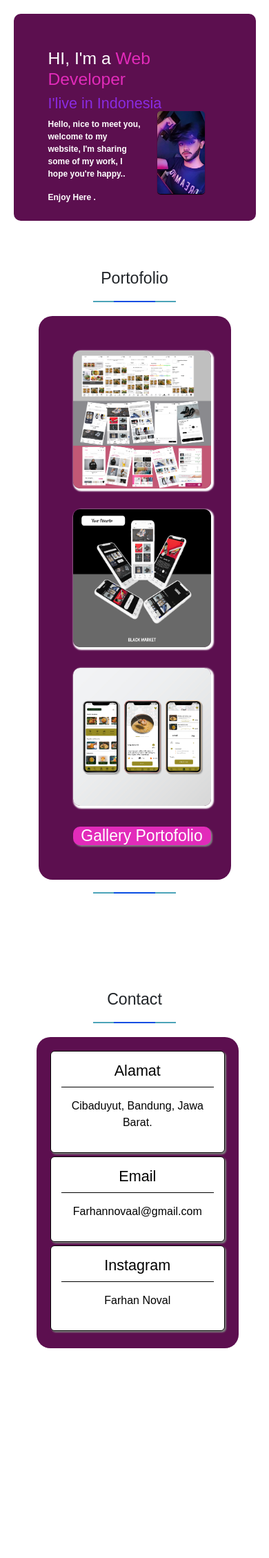
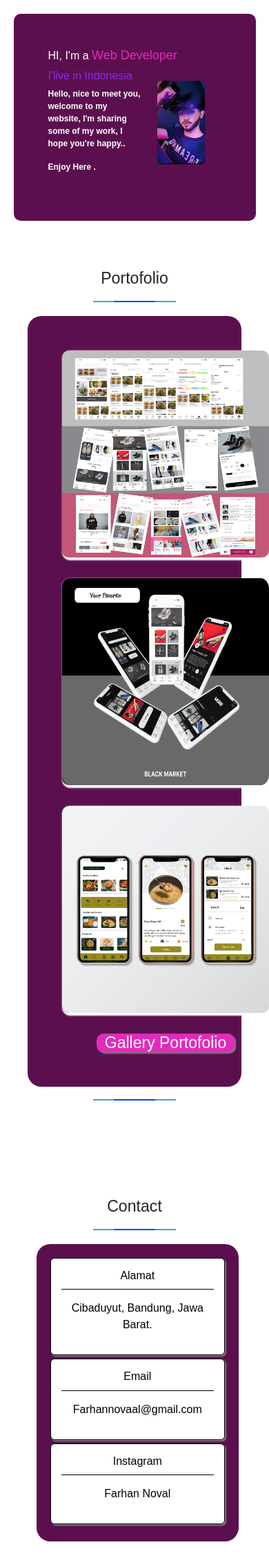
Before and after one commit to Farhannovaal/farhannovaal, a PHP site: page /index.html in a window 390 px wide. Shown: the part 70-2328 px from the top of the page at 69% size. Before the commit the page ends 2024 px from the top, so only its background shows below. Run offline with PHP 8.4, Linux system fonts and the light colour scheme.

Commit message:
Responsive 3/6

```diff
--- a/css.css
+++ b/css.css
@@ -403,7 +403,7 @@ body{
             transition: .5s;
             color: white;
             font-weight: bold;
-            margin: 10px;
+            margin: auto;
         }
         .pic2 img{
             width: 100%;
@@ -562,16 +562,14 @@ body{
             header ul{
                 display:none;
             }.container-gambar{
-                width: 90%;
+                width: 100%;
                 display: grid;
                 grid-template-columns: repeat(1,1fr);
                 margin: auto;
 
 
             }.pic{
-                width: auto;
-                height: auto;
-                left: 0;
+              left: 0;
             }
             #portofolio p{
                 font-size: 23px;
@@ -639,9 +637,11 @@ body{
                 width: 30%;
                 height: 120px;
 
+            } .banner span{
+                font-size: 18px;
+            } .banner h2,h4{
+                font-size: 16px;
             }
-
-
             .navbar-porto{
                 width: 100%;
            }.img-index span{
@@ -649,9 +649,10 @@ body{
            }.sidebar{
             width: 300px;
            };
-            };
+            }
 
-            @media (max-width: 992px){
+
+            @media (max-width: 960px){
                 .mobile{
                     display: block;
                     position:fixed;
@@ -667,18 +668,14 @@ body{
                 header ul{
                     display:none;
                 }.container-gambar{
-                    width: 90%;
+                    width: 100%;
                     display: grid;
                     grid-template-columns: repeat(1,1fr);
-                    grid-gap: 30px 10px;
-                    background-color: rgba(92, 15, 79);
-                    padding-top: 20px;
-                    height: auto;
-                    border-radius: 20px;
+                    margin: auto;
+
+
                 }.pic{
-                    width: auto;
-                    height: auto;
-                    left: 0;
+                  left: 0;
                 }
                 #portofolio p{
                     font-size: 23px;
@@ -738,13 +735,19 @@ body{
                     font-size: 12px;
                 }
                 .banner img{
-                    left: 10pc;
-                    width: 20%;
-                    bottom:20%;
+                    left: 0;
+                    width: 29%;
+                    bottom: 50%;
 
+                }.greeting img{
+                    width: 30%;
+                    height: 120px;
+
+                } .banner span{
+                    font-size: 18px;
+                } .banner h2,h4{
+                    font-size: 16px;
                 }
-
-
                 .navbar-porto{
                     width: 100%;
                }.img-index span{
@@ -752,4 +755,4 @@ body{
                }.sidebar{
                 width: 300px;
                };
-                };
+                }
```
